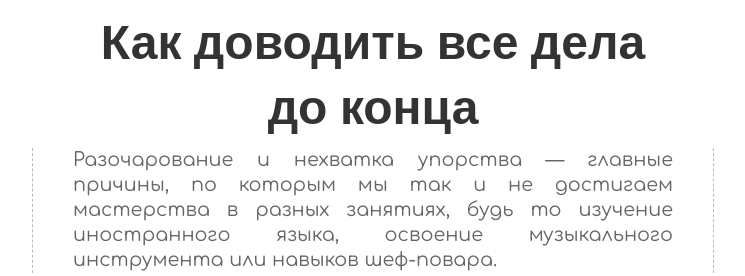
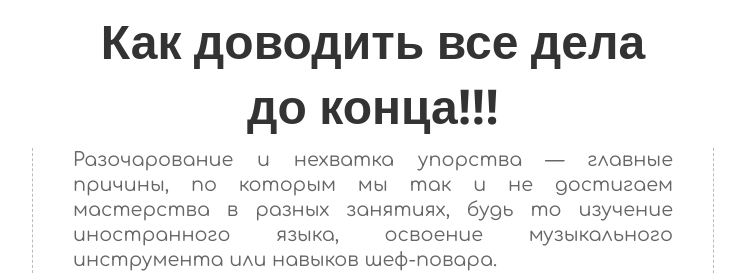
Before and after one commit to kohnev84/power, a plain HTML site: page index.html in a window 1280 px wide. Shown: the top 276 px of the page, without its empty margins (267-1012 px from the left). Drawn offline with nearby package versions, Linux system fonts and the light colour scheme.

Commit message:
chanch case

```diff
--- a/index.html
+++ b/index.html
@@ -7,7 +7,7 @@
 </head>
 
 <body>
-    <h1>Как доводить все дела до конца</h1>
+    <h1>Как доводить все дела до конца!!!</h1>
     <p>Разочарование и нехватка упорства — главные причины, по которым мы так и не достигаем мастерства в
         разных занятиях, будь то изучение иностранного языка, освоение музыкального инструмента или навыков шеф-повара.
     </p>
```
